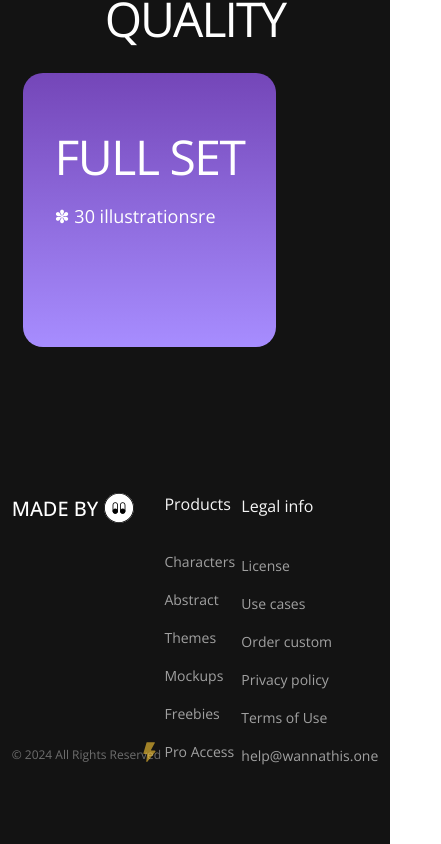
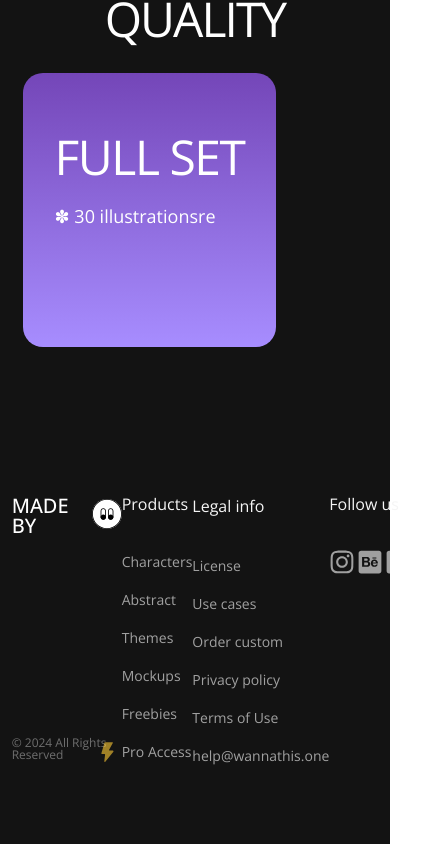
Before and after one commit to Fred-omojole/creative-studio-landing-page, a Next.js app: page / in a window 390 px wide. Shown: the part 6517-7361 px from the top of the page, 441 px wide, since content can reach past the window. Built offline with nearby package versions, Linux system fonts and the light colour scheme.

Commit message:
chore: make responsive

```diff
--- a/app/(home)/Footer.tsx
+++ b/app/(home)/Footer.tsx
@@ -1,4 +1,8 @@
-import React from "react";
+import { FaInstagram } from "react-icons/fa";
+import { FaBehanceSquare } from "react-icons/fa";
+import { FaPinterestSquare } from "react-icons/fa";
+import { FaTwitterSquare } from "react-icons/fa";
+
 import Image from "next/image";
 
 const Footer = () => {
@@ -61,13 +65,39 @@ const Footer = () => {
                 Legal info
               </div>
             </div>
-            <div className="items-center mb-[18px] flex text-white opacity-[0.6]">License</div>
-            <div className="items-center mb-[18px] flex text-white opacity-[0.6]">Use cases</div>
-            <div className="items-center mb-[18px] flex text-white opacity-[0.6]">Order custom</div>
-            <div className="items-center mb-[18px] flex text-white opacity-[0.6]">Privacy policy</div>
-            <div className="items-center mb-[18px] flex text-white opacity-[0.6]">Terms of Use</div>
-            <div className="items-center mb-[18px] flex text-white opacity-[0.6]">help@wannathis.one</div>
+            <div className="items-center mb-[18px] flex text-white opacity-[0.6]">
+              License
+            </div>
+            <div className="items-center mb-[18px] flex text-white opacity-[0.6]">
+              Use cases
+            </div>
+            <div className="items-center mb-[18px] flex text-white opacity-[0.6]">
+              Order custom
+            </div>
+            <div className="items-center mb-[18px] flex text-white opacity-[0.6]">
+              Privacy policy
+            </div>
+            <div className="items-center mb-[18px] flex text-white opacity-[0.6]">
+              Terms of Use
+            </div>
+            <div className="items-center mb-[18px] flex text-white opacity-[0.6]">
+              help@wannathis.one
+            </div>
             {/* <div className="items-center mb-[18px] flex text-white opacity-[0.6]"></div> */}
+          </div>
+
+          <div className="w-auto">
+            <div className="mb-[40px]">
+              <div className="text-[#f5f5f5] text-[16px] font-400 leading-[16px]">
+                Follow us
+              </div>
+            </div>
+            <div className="text-white opacity-[0.6] items-center mb-[20px] flex ">
+              <FaInstagram className="w-[26px] h-[26px] min-w-[26px] mt-[-3px] mr-[0.5vw]" />
+              <FaBehanceSquare className="w-[26px] h-[26px] min-w-[26px] mt-[-3px] mr-[0.5vw]" />
+              <FaPinterestSquare className="w-[26px] h-[26px] min-w-[26px] mt-[-3px] mr-[0.5vw]" />
+              <FaTwitterSquare className="w-[26px] h-[26px] min-w-[26px] mt-[-3px] mr-[0.5vw]" />
+            </div>
           </div>
         </div>
       </div>
--- a/package.json
+++ b/package.json
@@ -12,7 +12,8 @@
     "@next/font": "^14.2.3",
     "next": "14.2.3",
     "react": "^18",
-    "react-dom": "^18"
+    "react-dom": "^18",
+    "react-icons": "^5.2.1"
   },
   "devDependencies": {
     "@types/node": "^20",
```
Also changed, not shown: 1 other file (tests, documents, lock files or other folders).
